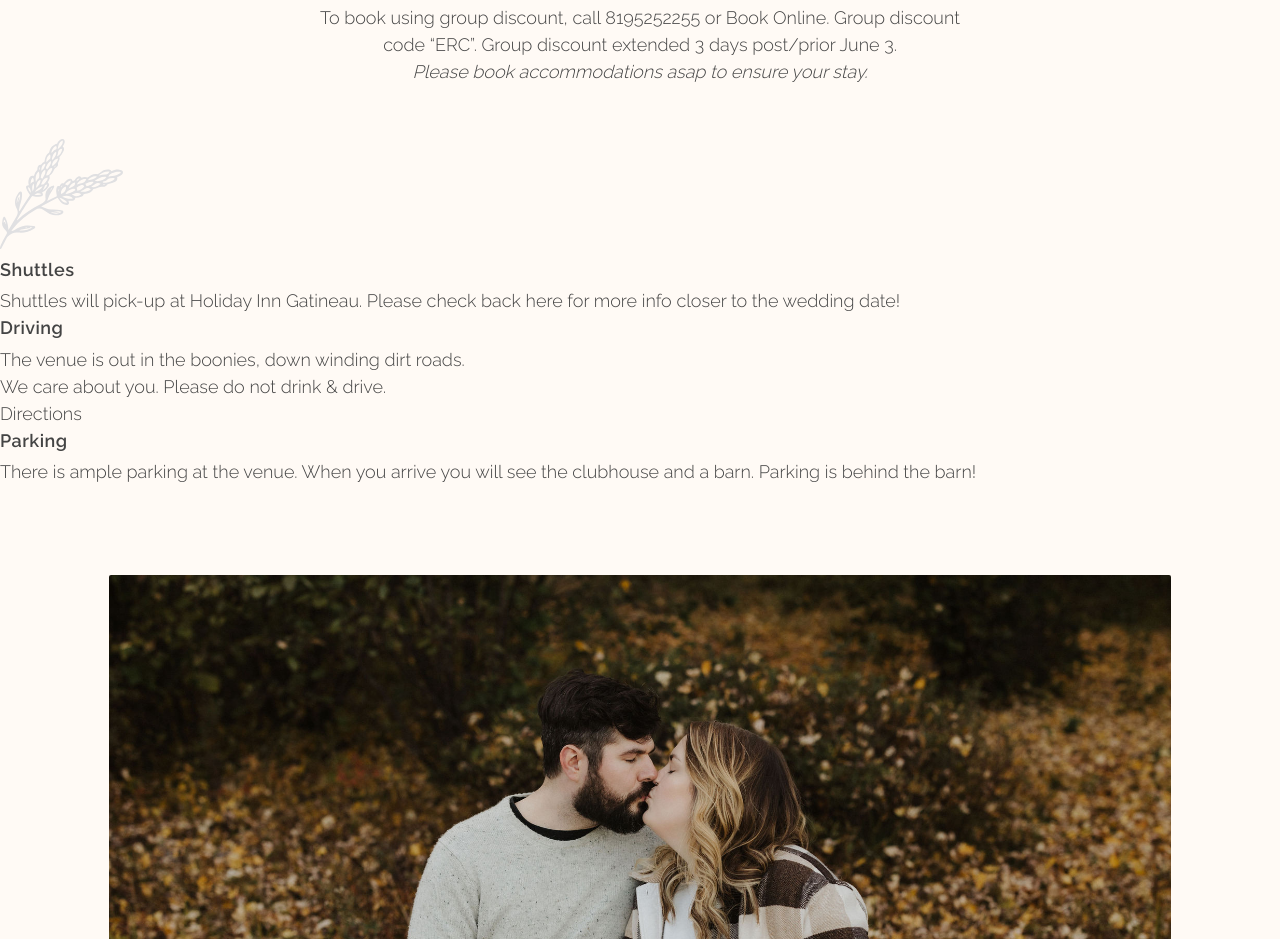
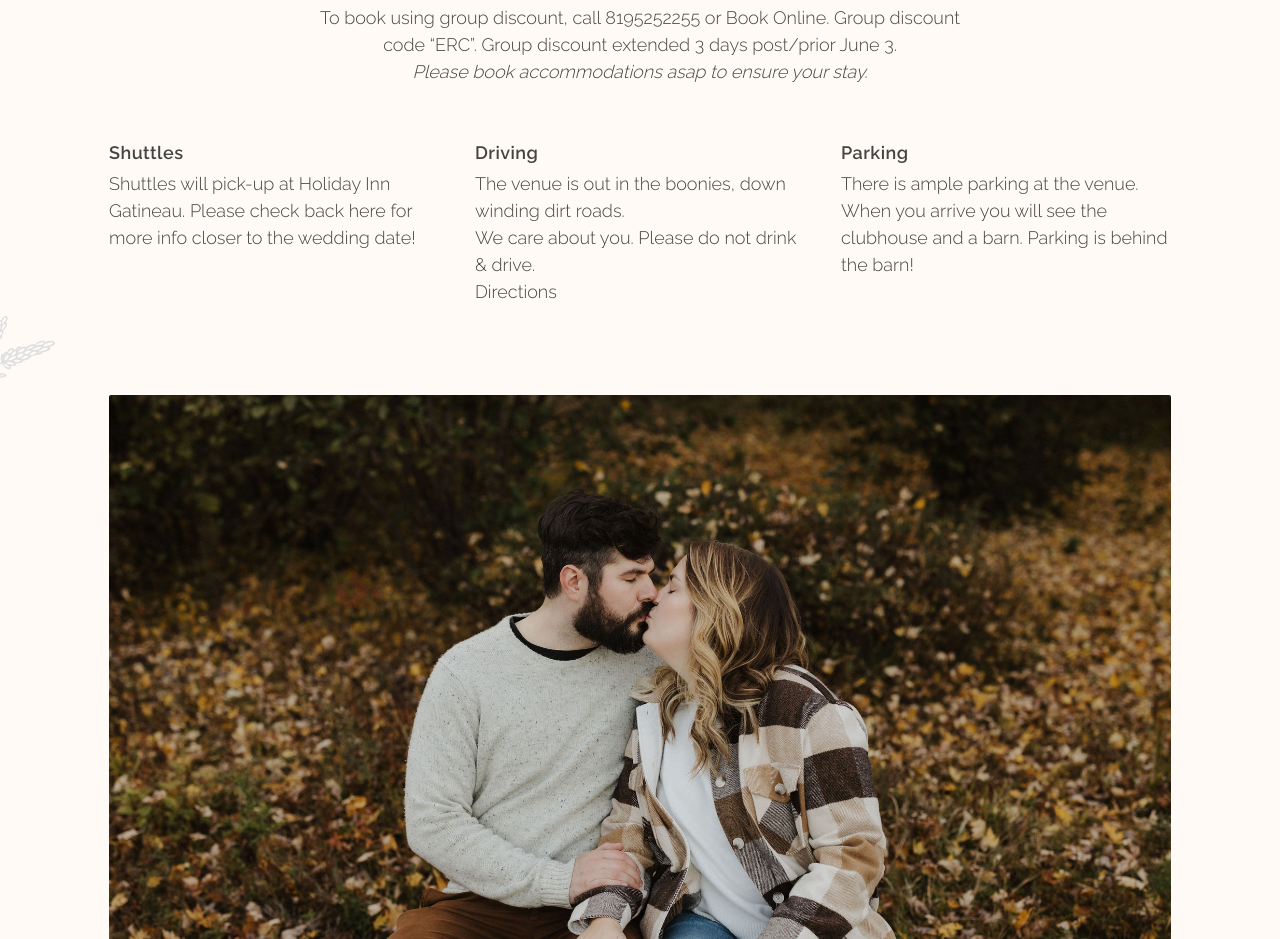
Before and after one commit to martenbjork/erin-and-benoit, a Next.js app: page / in a window 1280 px wide. Shown: the part 2040-2979 px from the top of the page. Built offline with nearby package versions, Linux system fonts and the light colour scheme.

Commit message:
Update Home.module.scss

```diff
--- a/src/styles/Home.module.scss
+++ b/src/styles/Home.module.scss
@@ -149,7 +149,7 @@
   }
 }
 
-.AccomodationDetails {
+.AccommodationDetails {
   display: flex;
   max-width: 62rem;
   margin: 0 auto;
```
